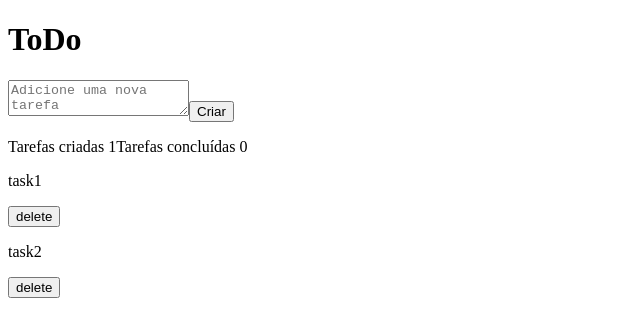
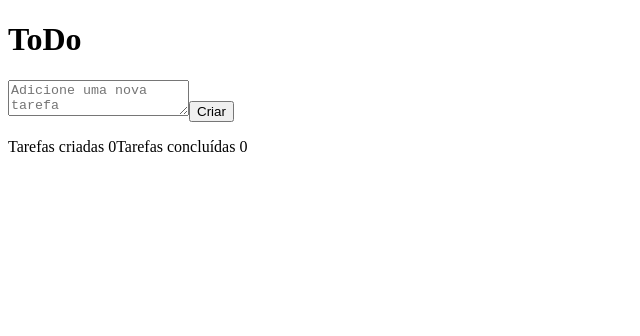
Before and after one commit to caiolemedev/Rocketseat_Desafios_ToDoList, a React (Vite) app in the folder ToDoList/: page / in a window 1280 px wide. Shown: the top 336 px of the page, without its empty margins (0-640 px from the left). Built offline with nearby package versions, Linux system fonts and the light colour scheme.

Commit message:
Updated delete task function and task count
Updated delete task function and task count

```diff
--- a/ToDoList/src/components/Task.tsx
+++ b/ToDoList/src/components/Task.tsx
@@ -2,7 +2,7 @@
 
 export function Task({content, onDeleteTask}) {
 
-  function handleDeleteTask(){
+  function handleDeleteTask() {
     console.log('deletar')
     onDeleteTask(content)
   }
--- a/ToDoList/src/components/ToDo.tsx
+++ b/ToDoList/src/components/ToDo.tsx
@@ -4,7 +4,7 @@ import { Task } from './Task'
 
 export function ToDo() {
 
-  const [tasks, setTasks] = useState(['task1', 'task2'])
+  const [tasks, setTasks] = useState([])
 
   const [newTask, setNewTask] = useState('')
 
@@ -18,8 +18,12 @@ export function ToDo() {
     setNewTask(event.target.value)
   }
 
-  function deleteTask(){
+  function deleteTask(taskToDelete){
+    const tasksWithoutDeletedOne = tasks.filter(task => {
+      return task !== taskToDelete
+    })
 
+    setTasks(tasksWithoutDeletedOne)
   }
 
   return (
@@ -38,7 +42,7 @@ export function ToDo() {
 
       <div className={'taskList'}>
         <p>
-          <span>Tarefas criadas 1</span>
+          <span>Tarefas criadas {tasks.length}</span>
           <span>Tarefas concluídas 0</span>
         </p>
           {tasks.map(task => {
```
